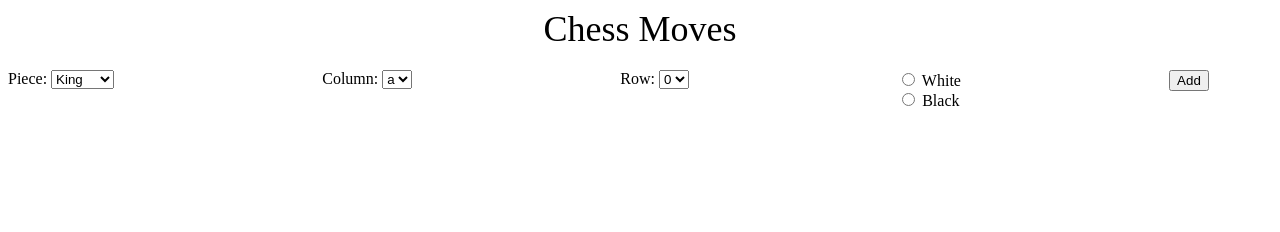
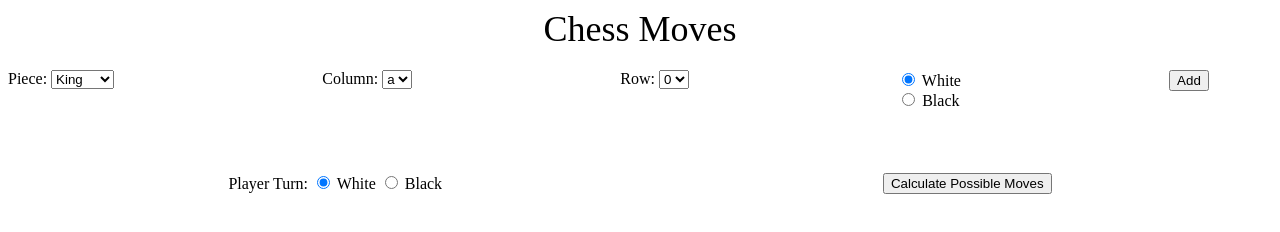
Before and after one commit to saivickna/chessmoves, a website: page index.html in a window 1280 px wide. Drawn offline with Linux system fonts and the light colour scheme.

Commit message:
Added calculate player move elements

```diff
--- a/index.html
+++ b/index.html
@@ -14,7 +14,7 @@
     <div class="addPiece">
       <div>
         <label>Piece: </label>
-        <select id="piecSelect">
+        <select id="pieceSelect">
           <option value="King">King</option>
           <option value="Queen">Queen</option>
           <option value="Bishop">Bishop</option>
@@ -50,10 +50,22 @@
         </select>
       </div>
       <div>
-        <input type="radio" name="player" value="White"> White<br>
-        <input type="radio" name="player" value="Black"> Black<br>
+        <input type="radio" name="player" value="white" checked="checked"> White<br>
+        <input type="radio" name="player" value="black"> Black
       </div>
-      <button>Add</button>
+      <button id='add'>Add</button>
+    </div>
+    <div class="calculateTurn">
+        <div>
+          <div style="display: inline">Player Turn: </div>
+          <input type="radio" name="calculatePlayer" value="white" checked="checked"> White
+          <input type="radio" name="calculatePlayer" value="black"> Black
+
+        </div>
+        <button id='add'>Calculate Possible Moves</button>
+    </div>
+    <div>
+      <ul></ul>
     </div>
     <script src="app.js"></script>
   </body>
```
